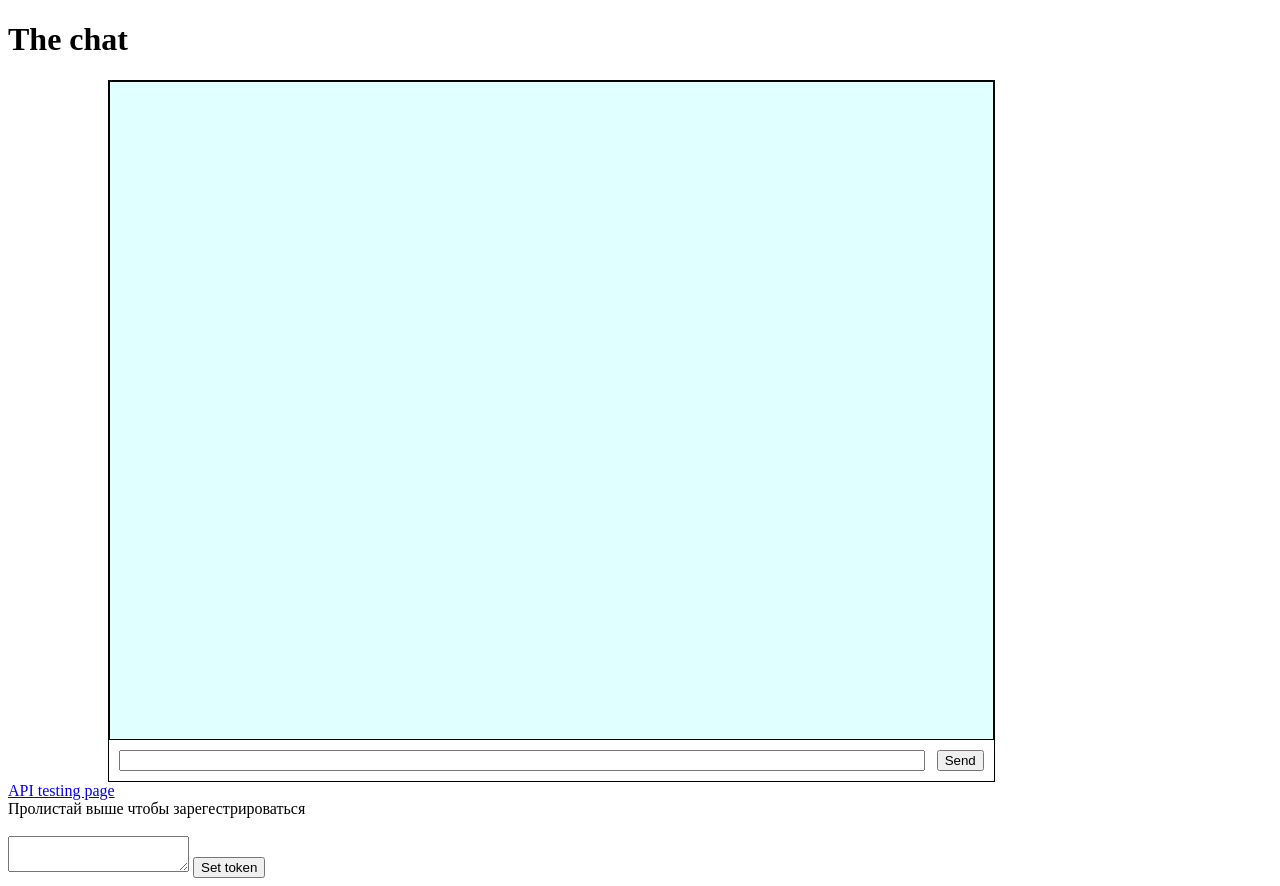
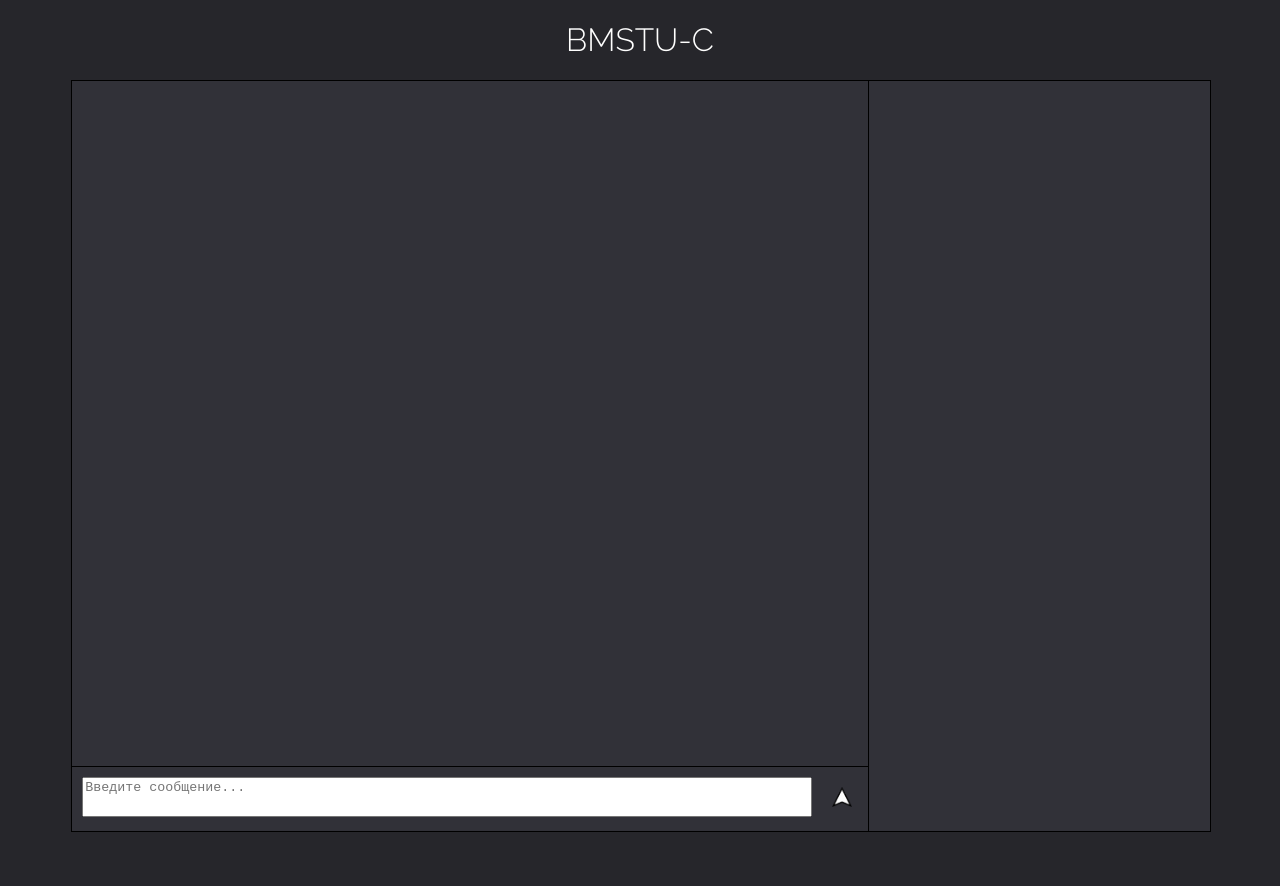
Before and after one commit to bmstu-iu9/utp2019-8-chat, a website: page client/index.html in a window 1280 px wide. After the commit the page ends 840 px from the top, so only its background shows below. Drawn offline with Linux system fonts and the light colour scheme; no server answers.

Commit message:
Fixes, design
1) Переработал компановку окон, поменял дизайн. 2) Добавил auto height для ввода текста. 3) Пофиксил отображение времени в чате. 4) Убрал лишние элементы

```diff
--- a/client/index.html
+++ b/client/index.html
@@ -3,31 +3,28 @@
 
 <head>
     <meta charset="utf-8">
-    <title>Index</title>
+    <title>Chats</title>
+	<link rel="SHORTCUT ICON" href="styles/favicon.ico" type="image/x-icon">
     <link rel="stylesheet" href="/styles/index.css">
+	<link href="https://fonts.googleapis.com/css?family=Open+Sans:300,400,700|Raleway:300,400,700&display=swap" rel="stylesheet">
+
 </head>
 
-<body>
-    <h1>The chat</h1>
+<body onload="init();">
+    <h1>BMSTU-C</h1>
     <div id="chat_wrapper">
+		<div id="chat_list"></div>
         <div id="chat_box">
             <div id="chat_flow"></div>
             <div id="chat_input">
+
                 <div id="input_box">
-                    <input id="input_msg" type="text">
+                   <textarea  id="text" placeholder="Введите сообщение..."></textarea>
                 </div>
-                <button id="send_btn">Send</button>
+                <button id="send_btn"><img src="styles/button.png"</button>
             </div>
         </div>
     </div>
-    <a href="/api_test.html">API testing page</a>
-    <br>
-    Пролистай выше чтобы зарегестрироваться
-    <br>
-    <br>
-    <textarea id="tokenArea"></textarea>
-    <button id="setToken_btn">Set token</button>
     <script src="/scripts/index.js"></script>
 </body>
-
 </html>
--- a/client/scripts/index.js
+++ b/client/scripts/index.js
@@ -76,7 +76,7 @@ const addMessage = (author, text, time) => { //Add message to chat-flow zone
             </div>
             <div class="msg_message_zone">
                 <div class="name">${author}</div>
-                <div class="msg_time">${d.getHours()}:${d.getMinutes()}</div>
+                <div class="msg_time">${d.getHours()}:${(d.getMinutes()<10?'0':'') + d.getMinutes()}</div>
                 <div class="msg">${text}</div>
             </div>
         </div>`
@@ -135,7 +135,37 @@ socket.onerror = (error) => {
     alert(`[error] ${error.message}`);
 };
 
+var observe;
+		if (window.attachEvent) {
+			observe = function (element, event, handler) {
+				element.attachEvent('on'+event, handler);
+			};
+		}
+		else {
+			observe = function (element, event, handler) {
+				element.addEventListener(event, handler, false);
+			};
+		}
+		function init () {
+			var text = document.getElementById('text');
+			function resize () {
+				text.style.height = 'auto';
+				text.style.height = text.scrollHeight+'px';
+			}
+			/* 0-timeout to get the already changed text */
+			function delayedResize () {
+				window.setTimeout(resize, 0);
+			}
+			observe(text, 'change',  resize);
+			observe(text, 'cut',     delayedResize);
+			observe(text, 'paste',   delayedResize);
+			observe(text, 'drop',    delayedResize);
+			observe(text, 'keydown', delayedResize);
 
+			text.focus();
+			text.select();
+			resize();
+		}
 
 const sendMessage = () => {
     if (msgTextbox.value == "")
@@ -148,6 +178,7 @@ const sendMessage = () => {
         message: msg
     }));
     msgTextbox.value = "";
+
 }
 
 document.getElementById("send_btn").addEventListener("click", (sender) => sendMessage());
--- a/client/styles/index.css
+++ b/client/styles/index.css
@@ -1,20 +1,34 @@
 #chat_wrapper { /*This style used for change outer chat properties (like sizes)*/
     display: block;
-    width: 70%;
-    height: 700px;
+    width: 90%;
+    height: 750px;
     min-width: 500px;
-    margin-left: 100px;
+    margin-left: 5%;
+	margin-right: 5%;
     border: 1px solid black;
+	background-color: #313138
+}
+#chat_list{
+
+}
+h1{
+	color: white;
+	text-align: center;
+	font-family: 'Raleway', sans-serif;
+	font-weight: 300;
 }
 
-
+body {
+	background-color: #26262b;
+}
 
 #chat_box {
-    width: 100%;
+    width: 70%;
     height: 100%;
     display: flex;
     flex-direction: column;
     justify-content: flex-end;
+
 }
 
 
@@ -23,6 +37,7 @@
     display: flex;
     flex-direction: row;
     justify-content: flex-end;
+	border-right: 1px solid black;
 }
 
 #input_box {
@@ -36,16 +51,26 @@
 
 #send_btn {
     margin-left: 10px;
+	background-color: transparent;
+	border: none;
+	outline: none;
+	cursor: pointer;
 }
 
+
+
+img {
+	width: 20px;
+	height: 20px;
+}
 
 
 
 #chat_flow {
     height: 100%;
     overflow-y: auto;
-    border: 1px solid black;
-    background-color: lightcyan;
+	border-bottom: 1px solid black;
+	border-right: 1px solid black;
 }
 
 .msg_box {
@@ -58,30 +83,59 @@
     margin: 10px;
     margin-right: 25px;
     border: 1px solid black;
-    background-color: white;
+    background-color: #42373B;
+	font-family: 'Open-sans', sans-serif;
+	color: white;
 }
 
 .msg_box .msg_info_zone {
     width: 90px;
     border-right: 1px solid black;
+	background-color: #42373B;
+	color: white;
+	border: 1px solid #42373B;
+	border-radius: 25px;
 }
 
+
+textarea {
+	width: 100%;
+	height: 30px;
+	max-height: 100px;
+	outline: none;
+	resize: none;
+}
+
+
+
+
+.msg_box {
+	background-color: #42373B;
+	border: 1px solid #4F4247;
+	border-radius: 25px;
+}
 .msg_box .msg_icon {
     margin: 3px 10px 5px 13px;
-    border: solid 1px red;
+    border: solid 1px #873a3a;
     float: left;
     width: 50px;
     height: 50px;
+
 }
 
 
 .msg_box .msg_message_zone {
     width: 100%;
+	background-color: #42373B;
+	color: white;
+	border: 1px solid ##4F4247;
+	border-radius: 25px;
 }
 
 .msg_box .name {
     display: inline;
     margin: 6px 5px 6px 10px;
+	font-weight: 700;
 
 }
 
```
Also changed, not shown: client/styles/button.png (added), client/styles/exit.png (added), client/styles/favicon.ico (added).
